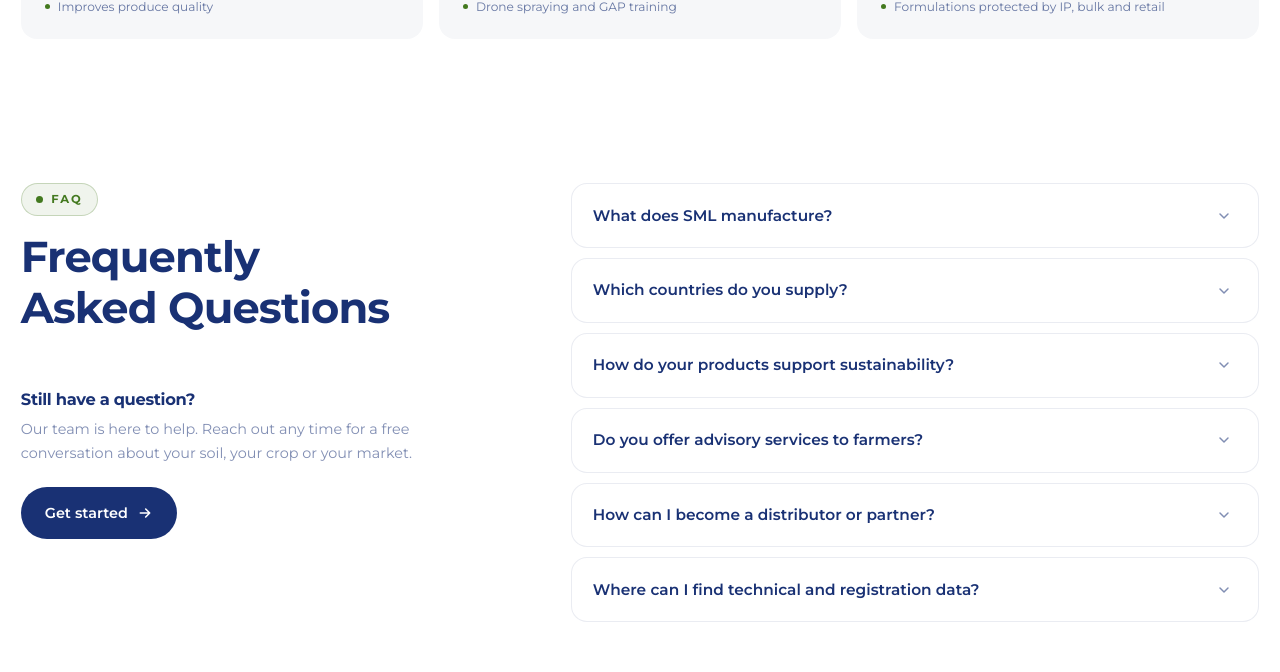
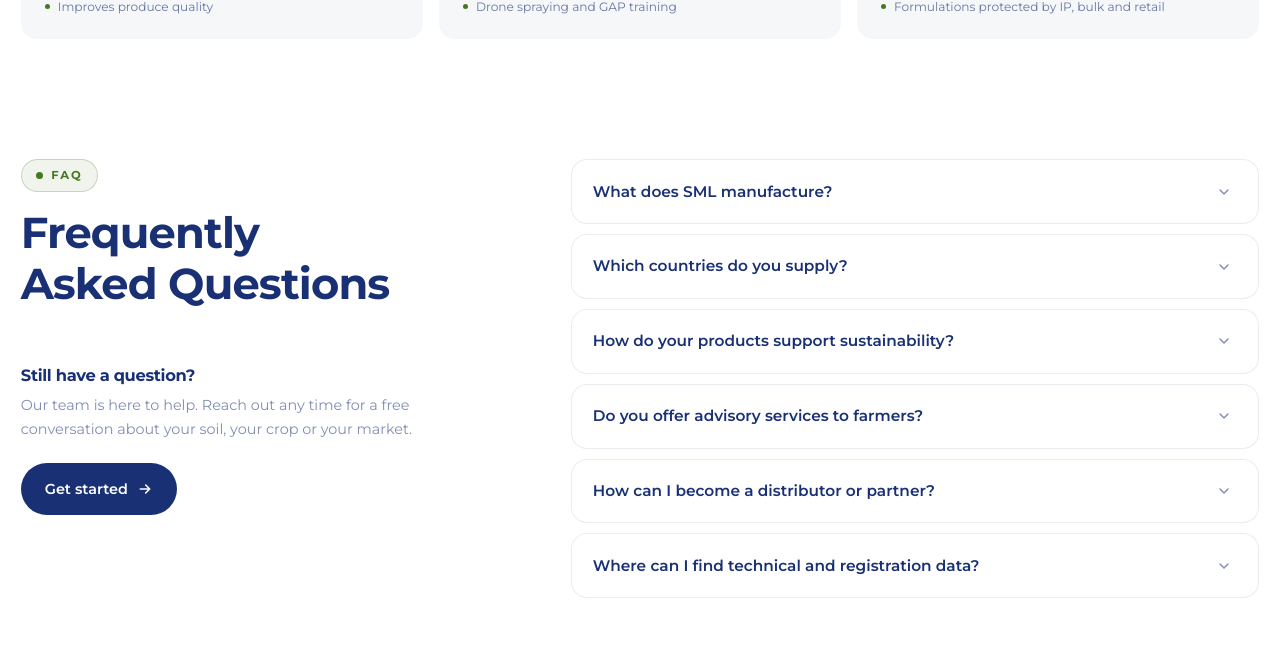
Before and after one commit to Onkar-nst/sml-v1, a Next.js app: page / in a window 1280 px wide. Shown: the part 7558-8230 px from the top of the page. Built offline with nearby package versions, Linux system fonts and the light colour scheme.

Commit message:
faq padding

```diff
--- a/components/sections/Faq.tsx
+++ b/components/sections/Faq.tsx
@@ -10,7 +10,7 @@ export default function Faq() {
   const [open, setOpen] = useState<number | null>(null)
 
   return (
-    <section className="bg-white py-12 " id="faq">
+    <section className="bg-white py-12 md:py-6 " id="faq">
       <div className="wrap">
         <div className="grid grid-cols-1 md:grid-cols-[0.82fr_1.18fr] gap-8 md:gap-[5vw] lg:gap-18 items-start">
           <div data-reveal>
```
